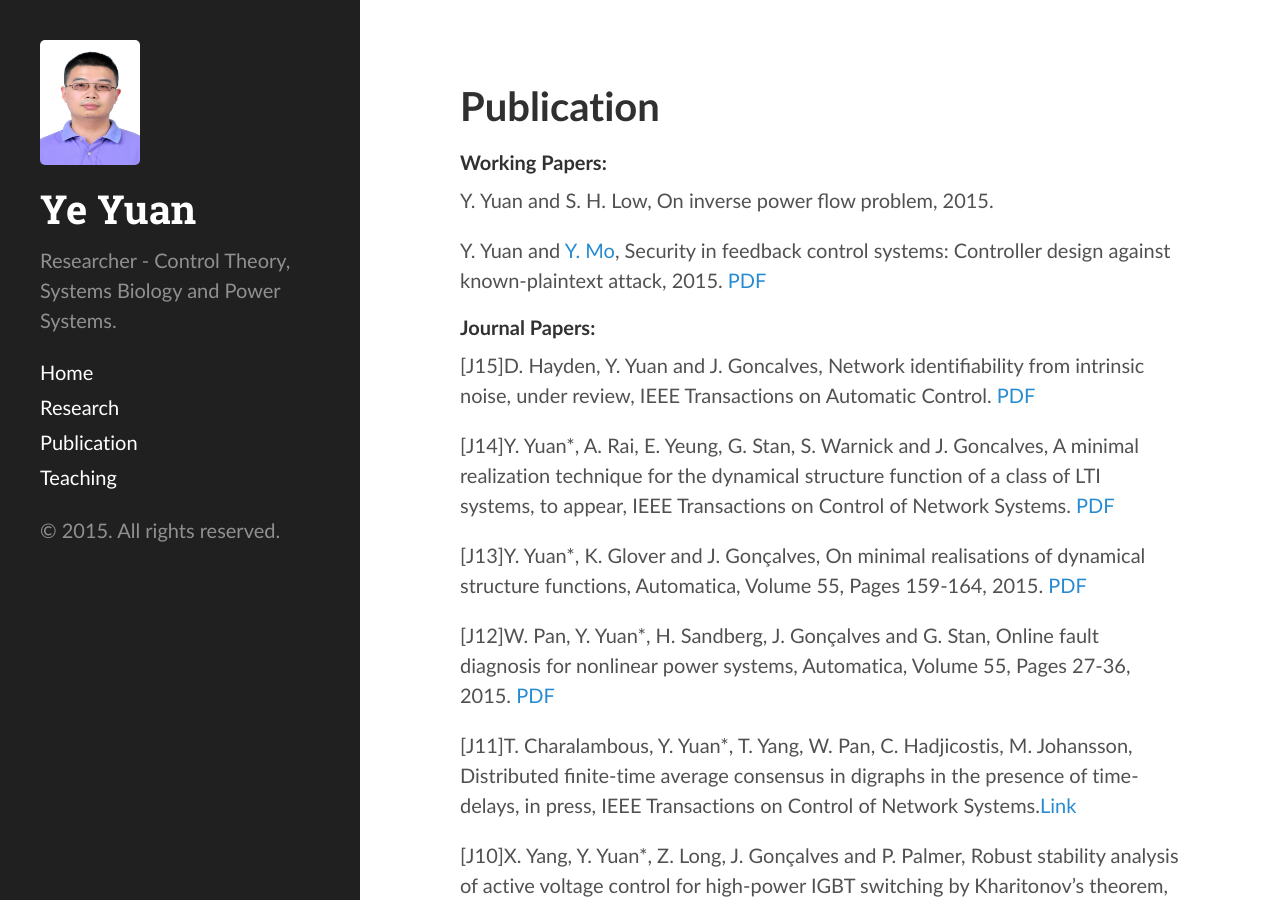
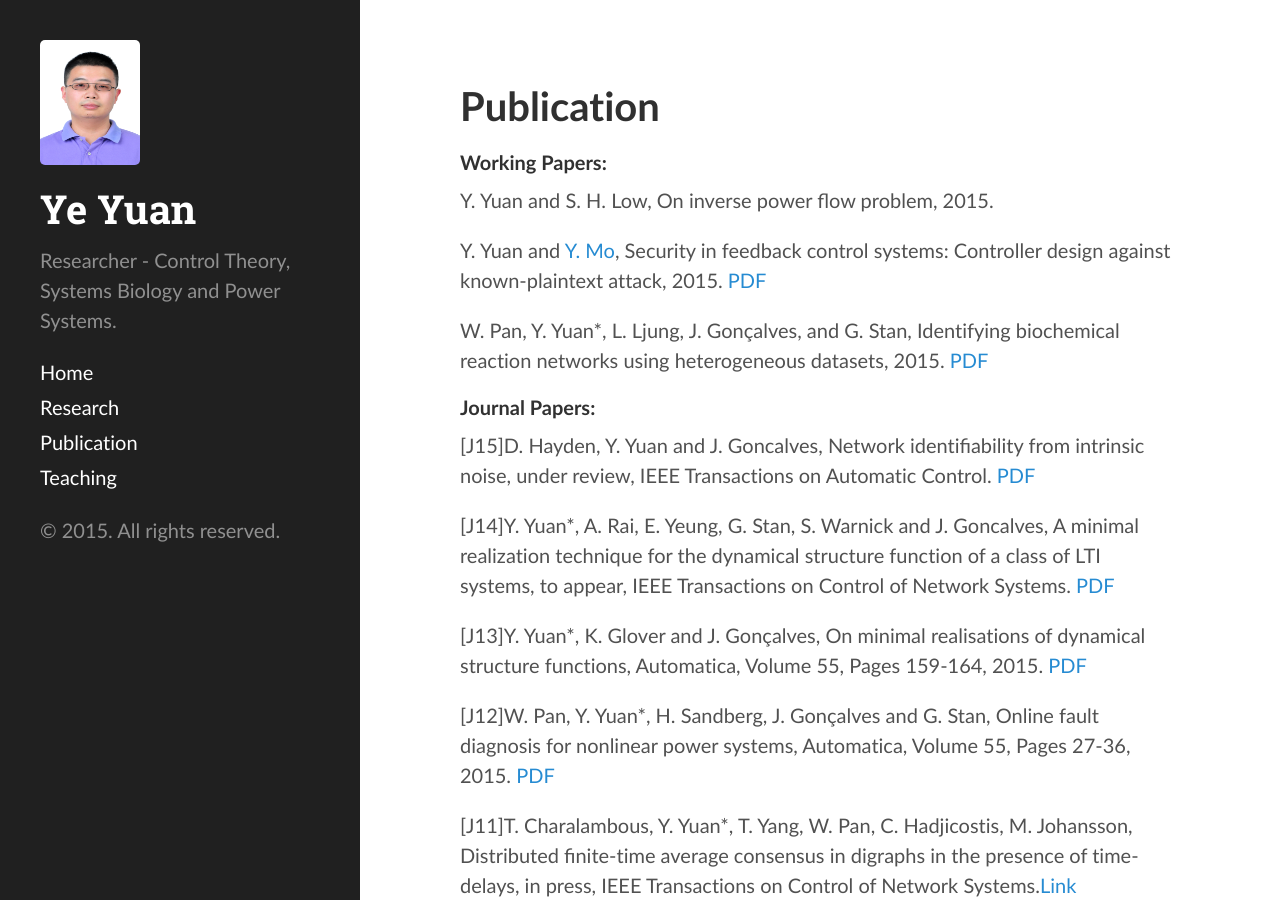
Before and after one commit to yy311/yy311.github.io, a Jekyll site: the page built from publication.md, in a window 1280 px wide and 900 px high. Built offline with Jekyll 4.4.1, drawn with Linux system fonts in a browser that asks for light colours.

Commit message:
Update publication.md

```diff
--- a/publication.md
+++ b/publication.md
@@ -8,6 +8,9 @@ title: Publication
 Y. Yuan and S. H. Low, On inverse power flow problem, 2015.
 
 Y. Yuan and [Y. Mo](http://yilinmo.github.io/), Security in feedback control systems: Controller design against known-plaintext attack, 2015. [PDF](https://www.authorea.com/users/62980/articles/74733)
+
+W. Pan, Y. Yuan*, L. Ljung, J. Gonçalves, and G. Stan, Identifying biochemical reaction networks using heterogeneous datasets, 2015. [PDF](http://arxiv.org/abs/1509.05153)
+
 
 
 ####Journal Papers:
```
